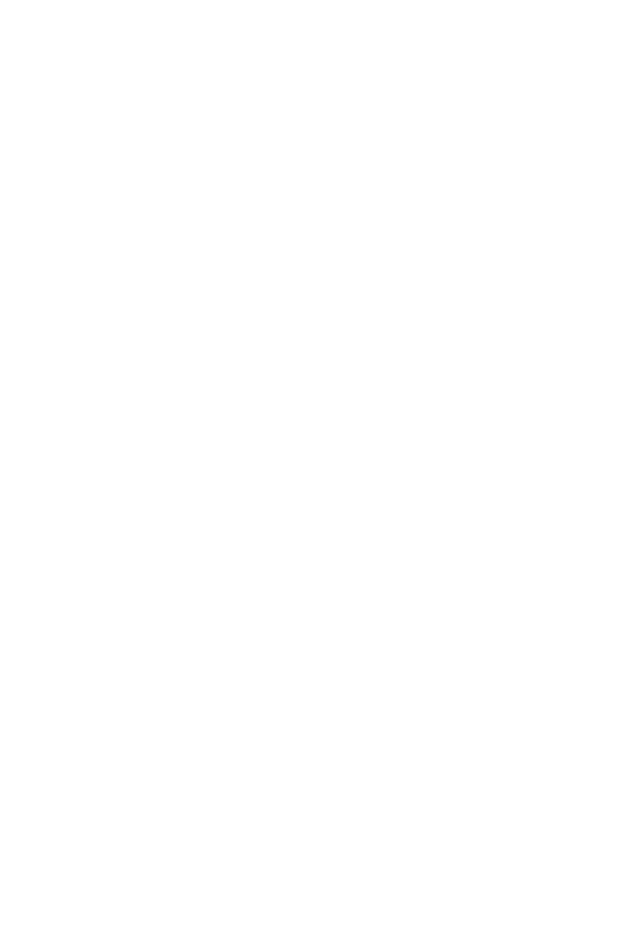
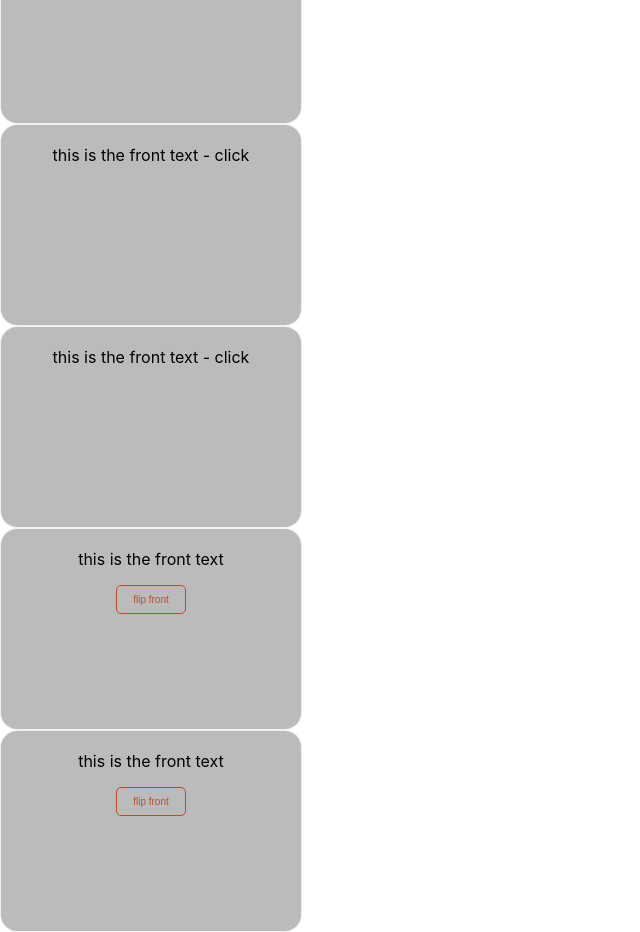
Before and after one commit to NoSkillzDad/react-custom-components, a React (Create React App) app: page / in a window 1280 px wide. Shown: the part 280-1212 px from the top of the page, without its empty margins (0-640 px from the left). Before the commit the page ends 800 px from the top, so only its background shows below. Built offline with nearby package versions, Linux system fonts and the light colour scheme.

Commit message:
renamed Button to FButton (flip button)

```diff
--- a/src/App.js
+++ b/src/App.js
@@ -11,52 +11,52 @@
     return (
         <div className="App">
 
-            {/*<FlipCardHover*/}
-            {/*    id={"fc0"}*/}
-            {/*    text_front={["this is the front text"]}*/}
-            {/*    title_back={"John Doe"}*/}
-            {/*    text_back={["Architecht", "Programmer"]}*/}
-            {/*/>*/}
+            <FlipCardHover
+                id={"fc0"}
+                text_front={["this is the front text"]}
+                title_back={"John Doe"}
+                text_back={["Architecht", "Programmer"]}
+            />
 
-            {/*<FlipCardHover*/}
-            {/*    id={"fc10"}*/}
-            {/*    text_front={["this is the front text"]}*/}
-            {/*    title_back={"John Doe"}*/}
-            {/*    text_back={["Architecht", "Programmer"]}*/}
-            {/*/>*/}
+            <FlipCardHover
+                id={"fc10"}
+                text_front={["this is the front text"]}
+                title_back={"John Doe"}
+                text_back={["Architecht", "Programmer"]}
+            />
 
-            {/*<FlipCardClick*/}
-            {/*    id={"fc1"}*/}
-            {/*    text_front={["this is the front text - click"]}*/}
-            {/*    title_back={"John Doe"}*/}
-            {/*    text_back={["Architecht", "Programmer"]}*/}
-            {/*/>*/}
-            {/*<FlipCardClick*/}
-            {/*    id={"fc2"}*/}
-            {/*    text_front={["this is the front text - click"]}*/}
-            {/*    title_back={"John Doe"}*/}
-            {/*    text_back={["Architecht", "Programmer"]}*/}
-            {/*/>*/}
+            <FlipCardClick
+                id={"fc1"}
+                text_front={["this is the front text - click"]}
+                title_back={"John Doe"}
+                text_back={["Architecht", "Programmer"]}
+            />
+            <FlipCardClick
+                id={"fc2"}
+                text_front={["this is the front text - click"]}
+                title_back={"John Doe"}
+                text_back={["Architecht", "Programmer"]}
+            />
 
-            {/*<FlipCardButton*/}
-            {/*    id={"fc3"}*/}
-            {/*    text_front={["this is the front text"]}*/}
-            {/*    title_back={"John Doe"}*/}
-            {/*    text_back={["Architecht", "Programmer"]}*/}
-            {/*    button_front_text={"Flip front"}*/}
-            {/*    button_back_text={"Flip back"}*/}
-            {/*    // button_back_disabled={true}*/}
-            {/*/>*/}
+            <FlipCardButton
+                id={"fc3"}
+                text_front={["this is the front text"]}
+                title_back={"John Doe"}
+                text_back={["Architecht", "Programmer"]}
+                button_front_text={"Flip front"}
+                button_back_text={"Flip back"}
+                // button_back_disabled={true}
+            />
 
-            {/*<FlipCardButton*/}
-            {/*    id={"fc4"}*/}
-            {/*    text_front={["this is the front text"]}*/}
-            {/*    title_back={"John Doe"}*/}
-            {/*    text_back={["Architecht", "Programmer"]}*/}
-            {/*    button_front_text={"Flip front"}*/}
-            {/*    button_back_text={"Flip back"}*/}
-            {/*    // button_back_disabled={true}*/}
-            {/*/>*/}
+            <FlipCardButton
+                id={"fc4"}
+                text_front={["this is the front text"]}
+                title_back={"John Doe"}
+                text_back={["Architecht", "Programmer"]}
+                button_front_text={"Flip front"}
+                button_back_text={"Flip back"}
+                // button_back_disabled={true}
+            />
         </div>
     );
 }
--- a/src/button/Button.js
+++ b/src/button/FButton.js
@@ -1,7 +1,7 @@
 import React from "react";
-import './Button.css';
+import './FButton.css';
 
-const Button = ( { buttonText, disabled, id } ) => {
+const FButton = ({ buttonText, disabled, id } ) => {
 
     id = "." + id;
 
@@ -21,4 +21,4 @@
     )
 }
 
-export default Button;
+export default FButton;
--- a/src/flip/FlipCard.js
+++ b/src/flip/FlipCard.js
@@ -1,6 +1,6 @@
 import React from "react";
-import Button from "../button/Button.js";
-import '../button/Button.css'
+import FButton from "../button/FButton.js";
+import '../button/FButton.css'
 import './FlipCard.css';
 
 const FlipCard = ({   id,
@@ -14,7 +14,7 @@
         // console.log({id});
 
         if (button_text) {
-            return <Button
+            return <FButton
                 buttonText={button_text}
                 disabled={disabled}
                 id={id}
```
Also changed, not shown: src/button/FButton.css (renamed from src/button/Button.css).
